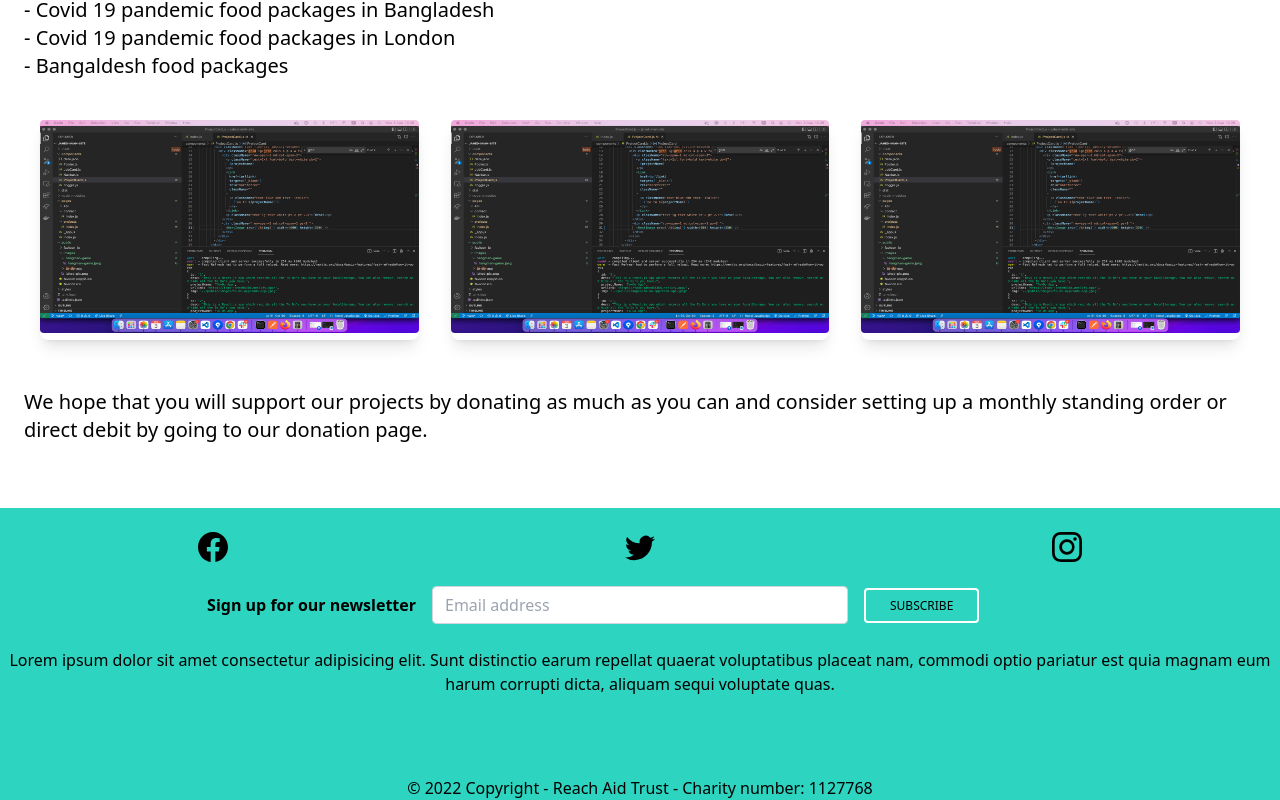
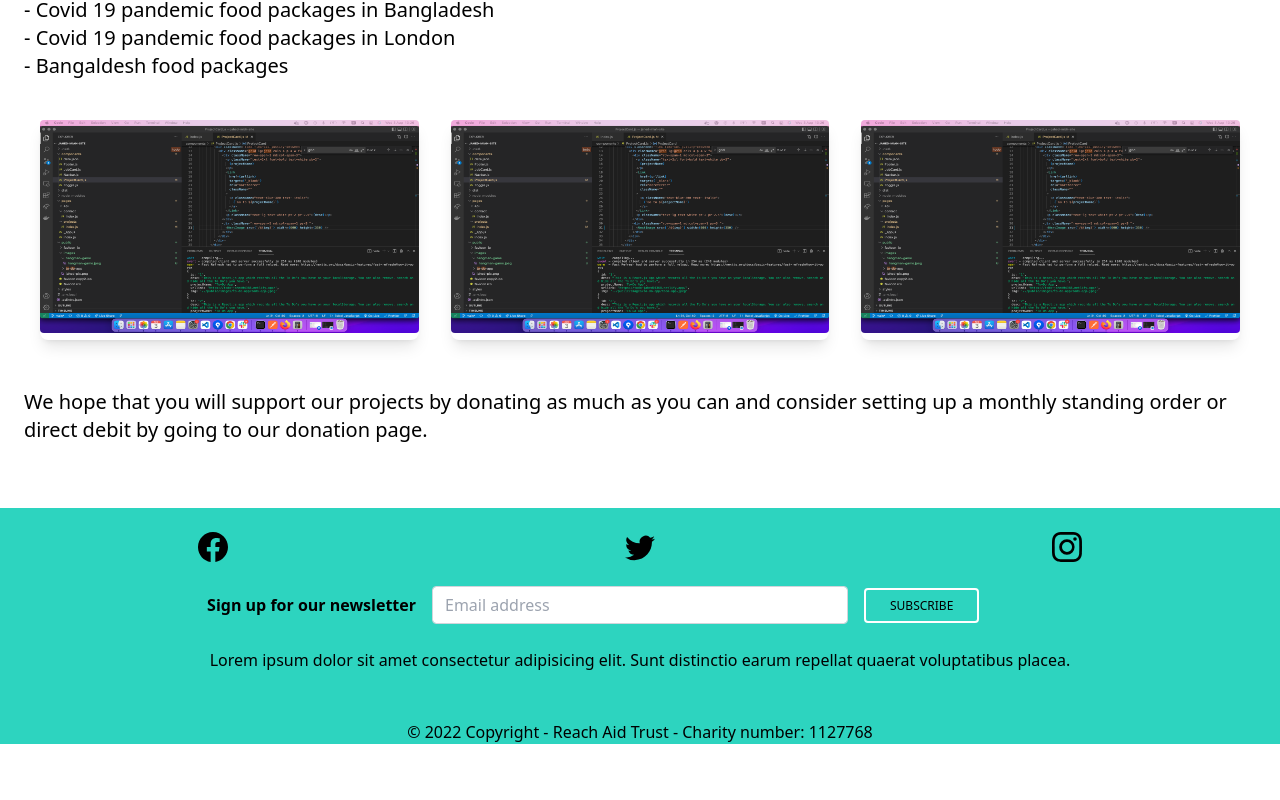
Before and after one commit to jahed04368/reach-aid-trust, a Next.js app: page /about in a window 1280 px wide. Shown: the part 383-1183 px from the top of the page. After the commit the page ends 1127 px from the top, so only its background shows below. Built offline with nearby package versions, Linux system fonts and the light colour scheme.

Commit message:
changed margin on footer and navbar text color

```diff
--- a/components/Footer.js
+++ b/components/Footer.js
@@ -99,19 +99,16 @@ const Footer = () => {
           </form>
         </div>
 
-        <div className="mb-6">
+        <div className="mb-2">
           <p>
             Lorem ipsum dolor sit amet consectetur adipisicing elit. Sunt
-            distinctio earum repellat quaerat voluptatibus placeat nam, commodi
-            optio pariatur est quia magnam eum harum corrupti dicta, aliquam
-            sequi voluptate quas.
+            distinctio earum repellat quaerat voluptatibus placea.
           </p>
         </div>
 
         <div className="grid lg:grid-cols-4 md:grid-cols-2"></div>
       </div>
-
-      <div className="text-center pt-4">
+      <div className="text-center">
         <p>© 2022 Copyright - Reach Aid Trust - Charity number: 1127768</p>
       </div>
     </footer>
--- a/components/Navbar.js
+++ b/components/Navbar.js
@@ -48,7 +48,7 @@ const Navbar = () => {
               <li>
                 <Link href="/">
                   <a
-                    className="block py-2 pr-4 pl-3 text-teal-900 font-semibold	  rounded md:bg-transparent md:p-0 dark:text-white"
+                    className="block py-2 pr-4 pl-3 text-teal-900 font-semibold rounded md:bg-transparent md:p-0 dark:text-white"
                     aria-current="page"
                   >
                     Home
@@ -57,28 +57,28 @@ const Navbar = () => {
               </li>
               <li>
                 <Link href="/about">
-                  <a className="block py-2 pr-4 pl-3  border-b border-gray-100 hover:bg-gray-50 md:hover:bg-transparent md:border-0 md:hover:text-blue-700 md:p-0 dark:text-gray-400 md:dark:hover:text-white dark:hover:bg-gray-700 dark:hover:text-white md:dark:hover:bg-transparent dark:border-gray-700">
+                  <a className="block py-2 pr-4 pl-3 border-b border-gray-100 hover:bg-gray-50 md:hover:bg-transparent md:border-0 hover:text-black md:p-0 dark:text-gray-400 md:dark:hover:text-white dark:hover:bg-gray-700 dark:hover:text-white md:dark:hover:bg-transparent dark:border-gray-700">
                     About
                   </a>
                 </Link>
               </li>
               <li>
                 <Link href="/projects">
-                  <a className="block py-2 pr-4 pl-3  border-b border-gray-100 hover:bg-gray-50 md:hover:bg-transparent md:border-0 md:hover:text-blue-700 md:p-0 dark:text-gray-400 md:dark:hover:text-white dark:hover:bg-gray-700 dark:hover:text-white md:dark:hover:bg-transparent dark:border-gray-700">
+                  <a className="block py-2 pr-4 pl-3  border-b border-gray-100 hover:bg-gray-50 md:hover:bg-transparent md:border-0 hover:text-black md:p-0 dark:text-gray-400 md:dark:hover:text-white dark:hover:bg-gray-700 dark:hover:text-white md:dark:hover:bg-transparent dark:border-gray-700">
                     Projects
                   </a>
                 </Link>
               </li>
               <li>
                 <Link href="/donate">
-                  <a className="block py-2 pr-4 pl-3  border-b border-gray-100 hover:bg-gray-50 md:hover:bg-transparent md:border-0 md:hover:text-blue-700 md:p-0 dark:text-gray-400 md:dark:hover:text-white dark:hover:bg-gray-700 dark:hover:text-white md:dark:hover:bg-transparent dark:border-gray-700">
+                  <a className="block py-2 pr-4 pl-3  border-b border-gray-100 hover:bg-gray-50 md:hover:bg-transparent md:border-0 hover:text-black md:p-0 dark:text-gray-400 md:dark:hover:text-white dark:hover:bg-gray-700 dark:hover:text-white md:dark:hover:bg-transparent dark:border-gray-700">
                     Donate
                   </a>
                 </Link>
               </li>
               <li>
                 <Link href="/contact-us">
-                  <a className="block py-2 pr-4 pl-3  hover:bg-gray-50 md:hover:bg-transparent md:border-0 md:hover:text-blue-700 md:p-0 dark:text-gray-400 md:dark:hover:text-white dark:hover:bg-gray-700 dark:hover:text-white md:dark:hover:bg-transparent">
+                  <a className="block py-2 pr-4 pl-3  hover:bg-gray-50 md:hover:bg-transparent md:border-0 hover:text-black md:p-0 dark:text-gray-400 md:dark:hover:text-white dark:hover:bg-gray-700 dark:hover:text-white md:dark:hover:bg-transparent">
                     Contact
                   </a>
                 </Link>
```
